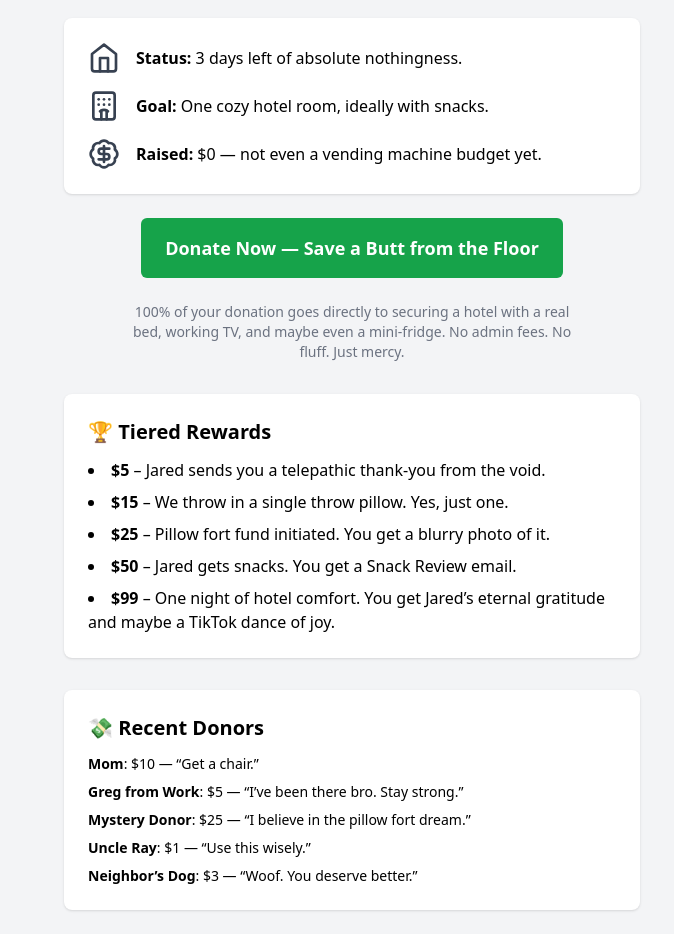
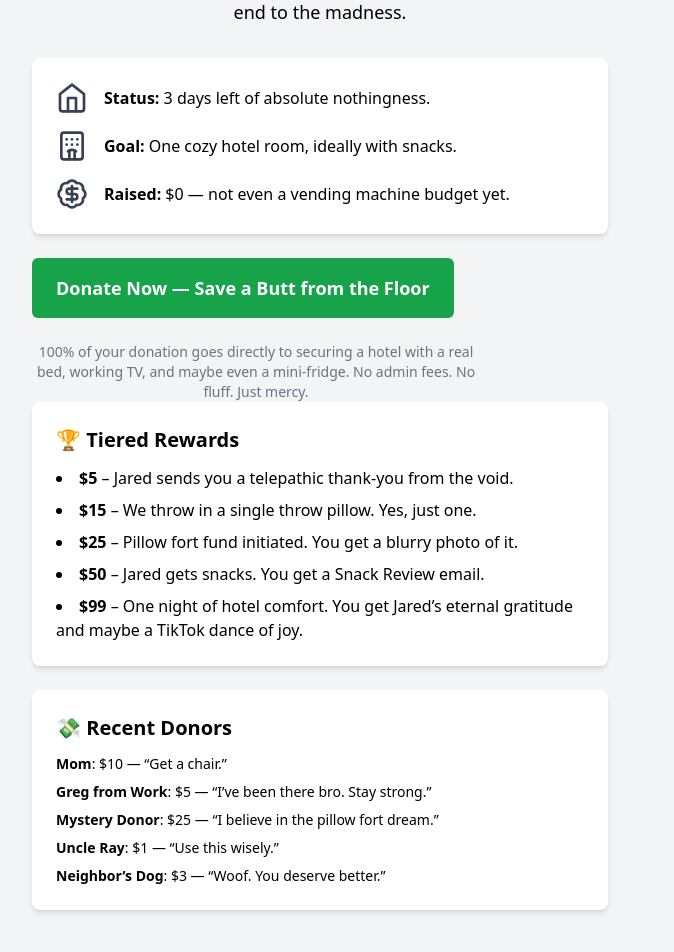
Before and after one commit to Dangeonmaster366/go-sit-me, a Next.js app: page / in a window 1280 px wide. Shown: the part 206-1158 px from the top of the page, without its empty margins (288-962 px from the left). Built offline with nearby package versions, Linux system fonts and the light colour scheme.

Commit message:
Polish: font-sans, centered layout, card styling

```diff
--- a/app/globals.css
+++ b/app/globals.css
@@ -1,3 +1,7 @@
 @tailwind base;
 @tailwind components;
 @tailwind utilities;
+
+body {
+  @apply font-sans;
+}
--- a/app/page.tsx
+++ b/app/page.tsx
@@ -8,6 +8,7 @@ import { BadgeDollarSign, Home, Hotel } from "lucide-react";
 export default function GoSitMe() {
   return (
     <div className="min-h-screen bg-gray-100 flex flex-col items-center p-6">
+      <div className="w-full max-w-screen-sm">
         <h1 className="text-4xl font-extrabold mb-4 text-center">
           GoSitMe: Help Jared Escape the Void
         </h1>
@@ -17,7 +18,7 @@ export default function GoSitMe() {
           trying to make eye contact with the wall. Let’s put an end to the madness.
         </p>
 
-      <Card className="max-w-xl w-full mb-6">
+        <Card className="max-w-xl w-full mb-6 shadow-md rounded-lg bg-white">
           <CardContent className="p-6 space-y-4">
             <div className="flex items-center space-x-4">
               <Home className="w-8 h-8 text-gray-700" />
@@ -49,7 +50,7 @@ export default function GoSitMe() {
           working TV, and maybe even a mini-fridge. No admin fees. No fluff. Just mercy.
         </p>
 
-      <Card className="max-w-xl w-full mt-8">
+        <Card className="max-w-xl w-full mb-6 shadow-md rounded-lg bg-white">
           <CardContent className="p-6 space-y-3">
             <h2 className="text-xl font-bold mb-2">🏆 Tiered Rewards</h2>
             <ul className="list-disc list-inside space-y-2">
@@ -62,7 +63,7 @@ export default function GoSitMe() {
           </CardContent>
         </Card>
 
-      <Card className="max-w-xl w-full mt-8">
+        <Card className="max-w-xl w-full mb-6 shadow-md rounded-lg bg-white">
           <CardContent className="p-6 space-y-3">
             <h2 className="text-xl font-bold mb-2">💸 Recent Donors</h2>
             <ul className="space-y-2 text-sm">
@@ -75,5 +76,6 @@ export default function GoSitMe() {
           </CardContent>
         </Card>
       </div>
+    </div>
   );
 }
```
Lines whose indentation alone changed are shown as unchanged.
